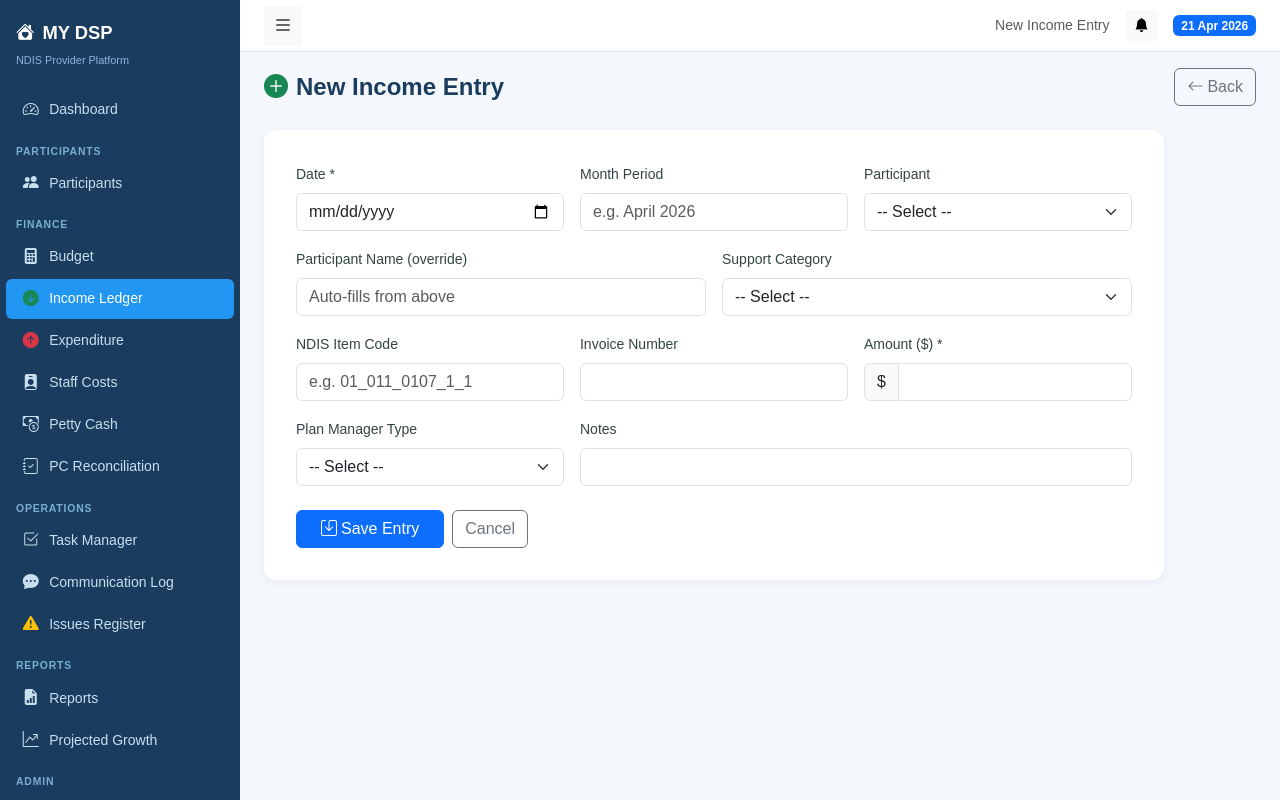
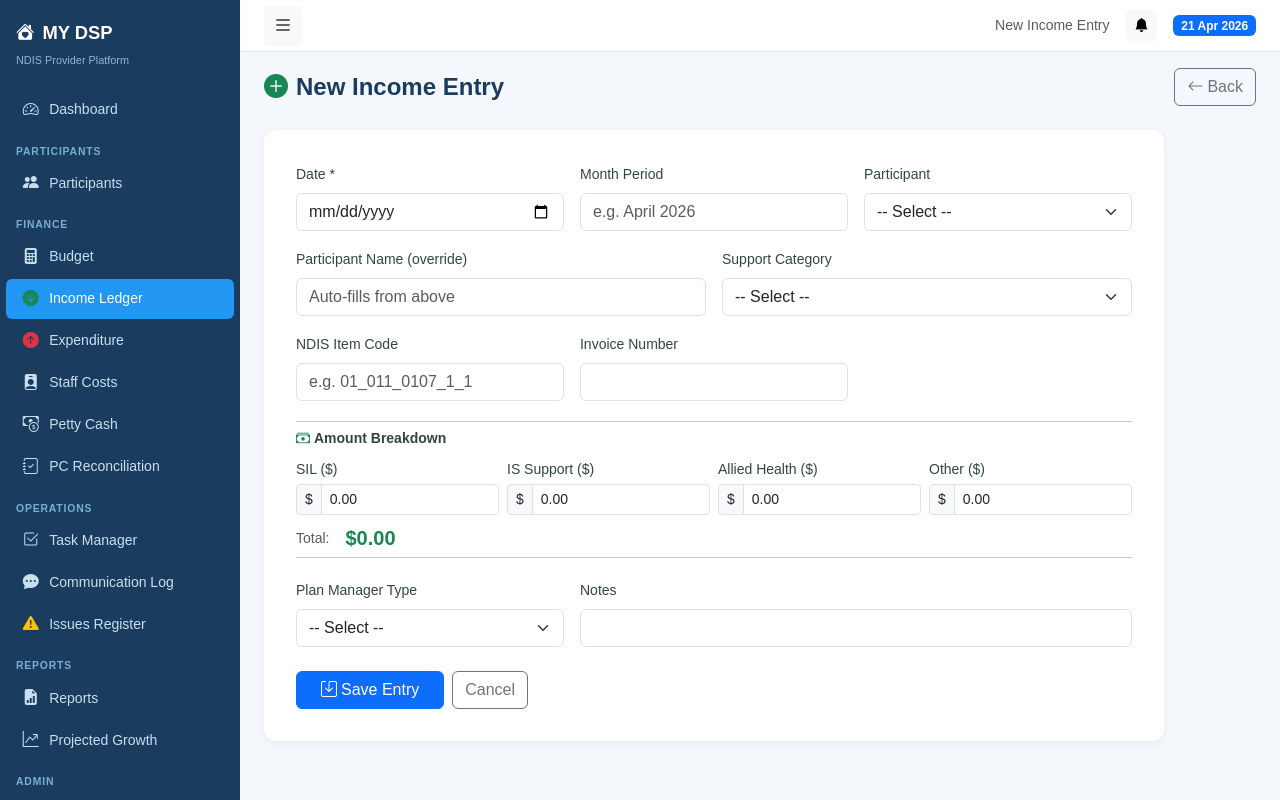
Before and after one commit to mydsp-app/mydsp, a Flask app: page /income/new in a window 1280 px wide. Run offline with Flask 3, Linux system fonts and the light colour scheme; the visitor is signed in with stand-in values (Sample User, id 1); data that the repository does not hold is empty; some libraries are stand-ins or nearby versions.

Commit message:
Split income amount into SIL, IS Support, Allied Health, Other breakdown
- Add 4 sub-amount columns to income_entries via safe ALTER TABLE IF NOT EXISTS migration
- Income form now has 4 separate fields with live auto-totalling
- Income ledger table shows all 4 columns plus total
- Excel export updated to include full breakdown

Co-Authored-By: Claude Sonnet 4.6 <noreply@anthropic.com>

```diff
--- a/app.py
+++ b/app.py
@@ -273,15 +273,22 @@ def income():
 def income_new():
     if request.method == 'POST':
         f = request.form
+        a_sil = float(f.get('amount_sil') or 0)
+        a_is  = float(f.get('amount_is_support') or 0)
+        a_ah  = float(f.get('amount_allied_health') or 0)
+        a_oth = float(f.get('amount_other') or 0)
+        total = a_sil + a_is + a_ah + a_oth
         db = get_db()
         db.execute("""
             INSERT INTO income_entries (entry_date, month_period, participant_id, participant_name,
-            support_category, ndis_item_code, invoice_number, amount, plan_manager_type, notes, created_by)
-            VALUES (%s,%s,%s,%s,%s,%s,%s,%s,%s,%s,%s)
+            support_category, ndis_item_code, invoice_number, amount,
+            amount_sil, amount_is_support, amount_allied_health, amount_other,
+            plan_manager_type, notes, created_by)
+            VALUES (%s,%s,%s,%s,%s,%s,%s,%s,%s,%s,%s,%s,%s,%s,%s)
         """, (f['entry_date'], f.get('month_period'), f.get('participant_id') or None,
               f.get('participant_name'), f.get('support_category'), f.get('ndis_item_code'),
-              f.get('invoice_number'), float(f['amount'] or 0), f.get('plan_manager_type'),
-              f.get('notes'), session['user_id']))
+              f.get('invoice_number'), total, a_sil, a_is, a_ah, a_oth,
+              f.get('plan_manager_type'), f.get('notes'), session['user_id']))
         new_id = db.execute("SELECT lastval()").fetchone()[0]
         db.commit()
         db.close()
@@ -304,15 +311,21 @@ def income_edit(eid):
         return redirect(url_for('income'))
     if request.method == 'POST':
         f = request.form
+        a_sil = float(f.get('amount_sil') or 0)
+        a_is  = float(f.get('amount_is_support') or 0)
+        a_ah  = float(f.get('amount_allied_health') or 0)
+        a_oth = float(f.get('amount_other') or 0)
+        total = a_sil + a_is + a_ah + a_oth
         old = dict(entry)
         db.execute("""
             UPDATE income_entries SET entry_date=%s, month_period=%s, participant_id=%s,
             participant_name=%s, support_category=%s, ndis_item_code=%s, invoice_number=%s,
-            amount=%s, plan_manager_type=%s, notes=%s, updated_at=NOW() WHERE id=%s
+            amount=%s, amount_sil=%s, amount_is_support=%s, amount_allied_health=%s, amount_other=%s,
+            plan_manager_type=%s, notes=%s, updated_at=NOW() WHERE id=%s
         """, (f['entry_date'], f.get('month_period'), f.get('participant_id') or None,
               f.get('participant_name'), f.get('support_category'), f.get('ndis_item_code'),
-              f.get('invoice_number'), float(f['amount'] or 0), f.get('plan_manager_type'),
-              f.get('notes'), eid))
+              f.get('invoice_number'), total, a_sil, a_is, a_ah, a_oth,
+              f.get('plan_manager_type'), f.get('notes'), eid))
         db.commit()
         db.close()
         log('UPDATE', 'income_entries', eid, old)
@@ -928,9 +941,11 @@ def export_excel():
     ws1 = wb.active
     ws1.title = 'Income Ledger'
     hdrs = ['Date', 'Month', 'Participant', 'Support Category', 'NDIS Item Code',
-            'Invoice No.', 'Amount ($)', 'Plan Manager', 'Notes']
+            'Invoice No.', 'SIL ($)', 'IS Support ($)', 'Allied Health ($)', 'Other ($)', 'Total ($)', 'Plan Manager', 'Notes']
     style_header(ws1, hdrs)
-    q = "SELECT entry_date, month_period, participant_name, support_category, ndis_item_code, invoice_number, amount, plan_manager_type, notes FROM income_entries"
+    q = """SELECT entry_date, month_period, participant_name, support_category, ndis_item_code,
+           invoice_number, amount_sil, amount_is_support, amount_allied_health, amount_other,
+           amount, plan_manager_type, notes FROM income_entries"""
     params = []
     if month:
         q += " WHERE month_period=%s"
--- a/db.py
+++ b/db.py
@@ -291,6 +291,15 @@ def init_db():
     for stmt in tables:
         cur.execute(stmt)
 
+    # Income breakdown columns (safe to run on existing tables)
+    for col in [
+        "ALTER TABLE income_entries ADD COLUMN IF NOT EXISTS amount_sil REAL DEFAULT 0",
+        "ALTER TABLE income_entries ADD COLUMN IF NOT EXISTS amount_is_support REAL DEFAULT 0",
+        "ALTER TABLE income_entries ADD COLUMN IF NOT EXISTS amount_allied_health REAL DEFAULT 0",
+        "ALTER TABLE income_entries ADD COLUMN IF NOT EXISTS amount_other REAL DEFAULT 0",
+    ]:
+        cur.execute(col)
+
     admin_hash = hashlib.sha256("Admin@123".encode()).hexdigest()
     cur.execute("""
         INSERT INTO users (username, password_hash, full_name, role)
--- a/templates/income_form.html
+++ b/templates/income_form.html
@@ -51,13 +51,52 @@
       <input type="text" name="invoice_number" class="form-control"
              value="{{ entry.invoice_number if entry else '' }}">
     </div>
-    <div class="col-md-4">
-      <label class="form-label">Amount ($) *</label>
-      <div class="input-group">
-        <span class="input-group-text">$</span>
-        <input type="number" name="amount" class="form-control" step="0.01" required
-               value="{{ entry.amount if entry else '' }}">
+    <div class="col-12">
+      <hr class="my-1">
+      <label class="form-label fw-semibold mb-2"><i class="bi bi-cash-stack me-1 text-success"></i>Amount Breakdown</label>
+      <div class="row g-2">
+        <div class="col-sm-6 col-lg-3">
+          <label class="form-label small mb-1">SIL ($)</label>
+          <div class="input-group input-group-sm">
+            <span class="input-group-text">$</span>
+            <input type="number" name="amount_sil" id="amount_sil" class="form-control amount-part"
+                   step="0.01" min="0" placeholder="0.00"
+                   value="{{ '%.2f'|format(entry.amount_sil or 0) if entry else '0.00' }}">
+          </div>
+        </div>
+        <div class="col-sm-6 col-lg-3">
+          <label class="form-label small mb-1">IS Support ($)</label>
+          <div class="input-group input-group-sm">
+            <span class="input-group-text">$</span>
+            <input type="number" name="amount_is_support" id="amount_is_support" class="form-control amount-part"
+                   step="0.01" min="0" placeholder="0.00"
+                   value="{{ '%.2f'|format(entry.amount_is_support or 0) if entry else '0.00' }}">
+          </div>
+        </div>
+        <div class="col-sm-6 col-lg-3">
+          <label class="form-label small mb-1">Allied Health ($)</label>
+          <div class="input-group input-group-sm">
+            <span class="input-group-text">$</span>
+            <input type="number" name="amount_allied_health" id="amount_allied_health" class="form-control amount-part"
+                   step="0.01" min="0" placeholder="0.00"
+                   value="{{ '%.2f'|format(entry.amount_allied_health or 0) if entry else '0.00' }}">
+          </div>
+        </div>
+        <div class="col-sm-6 col-lg-3">
+          <label class="form-label small mb-1">Other ($)</label>
+          <div class="input-group input-group-sm">
+            <span class="input-group-text">$</span>
+            <input type="number" name="amount_other" id="amount_other" class="form-control amount-part"
+                   step="0.01" min="0" placeholder="0.00"
+                   value="{{ '%.2f'|format(entry.amount_other or 0) if entry else '0.00' }}">
+          </div>
+        </div>
       </div>
+      <div class="mt-2 d-flex align-items-center gap-3">
+        <span class="text-muted small">Total:</span>
+        <span id="amount_total" class="fw-bold fs-5 text-success">$0.00</span>
+      </div>
+      <hr class="my-1">
     </div>
     <div class="col-md-4">
       <label class="form-label">Plan Manager Type</label>
@@ -80,3 +119,15 @@
   </div>
 </form>
 {% endblock %}
+
+{% block scripts %}
+<script>
+function calcTotal() {
+  const ids = ['amount_sil','amount_is_support','amount_allied_health','amount_other'];
+  const total = ids.reduce((sum, id) => sum + (parseFloat(document.getElementById(id).value) || 0), 0);
+  document.getElementById('amount_total').textContent = '$' + total.toLocaleString('en-AU', {minimumFractionDigits:2, maximumFractionDigits:2});
+}
+document.querySelectorAll('.amount-part').forEach(el => el.addEventListener('input', calcTotal));
+document.addEventListener('DOMContentLoaded', calcTotal);
+</script>
+{% endblock %}
```
Also changed, not shown: templates/income.html (+17 -4 lines).
